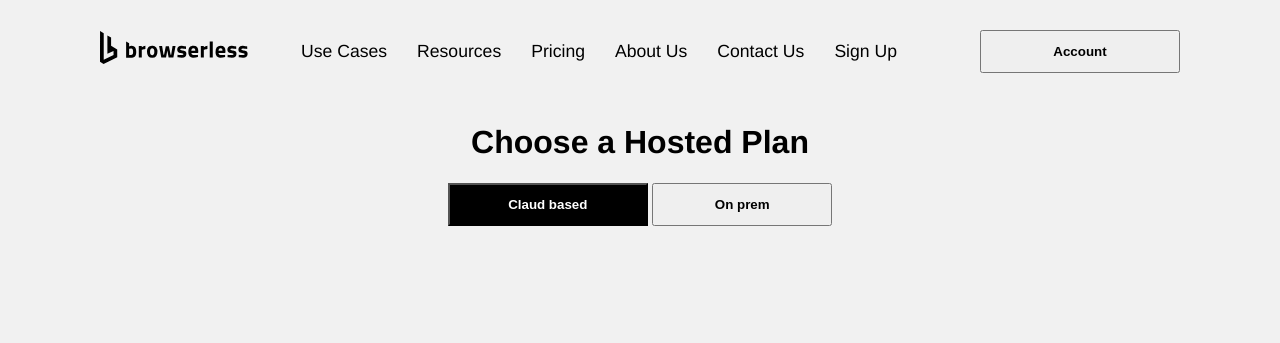
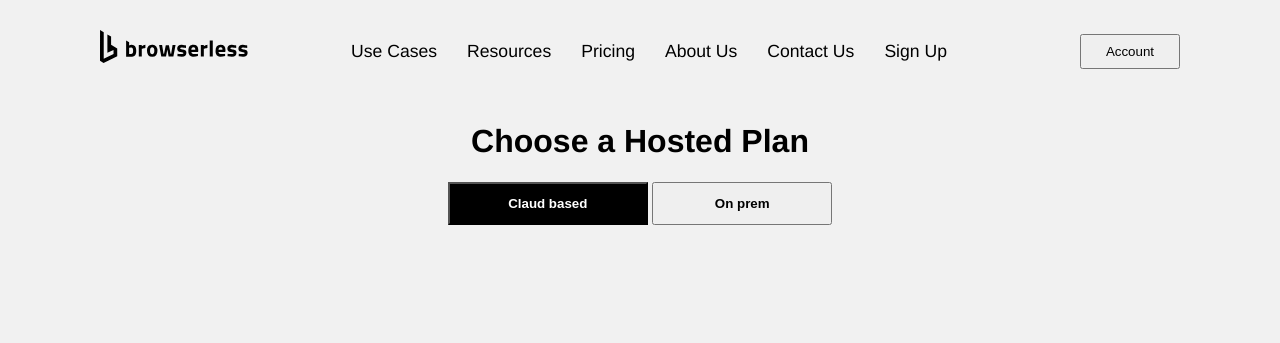
Before and after one commit to HujjatGh/browserles, a plain HTML site: page index.html in a window 1280 px wide. Shown: the top 343 px of the page. Drawn offline with Linux system fonts and the light colour scheme.

Commit message:
Update index.html

```diff
--- a/index.html
+++ b/index.html
@@ -22,7 +22,7 @@
             <a href="">Contact Us</a>
             <a href="">Sign Up</a>
         </nav>
-        <button class="select-btn">Account</button>
+        <button style="width:100px; padding: 8px 12px;">Account</button>
     </header>
     <main>
         <div class="main-topic">
```
